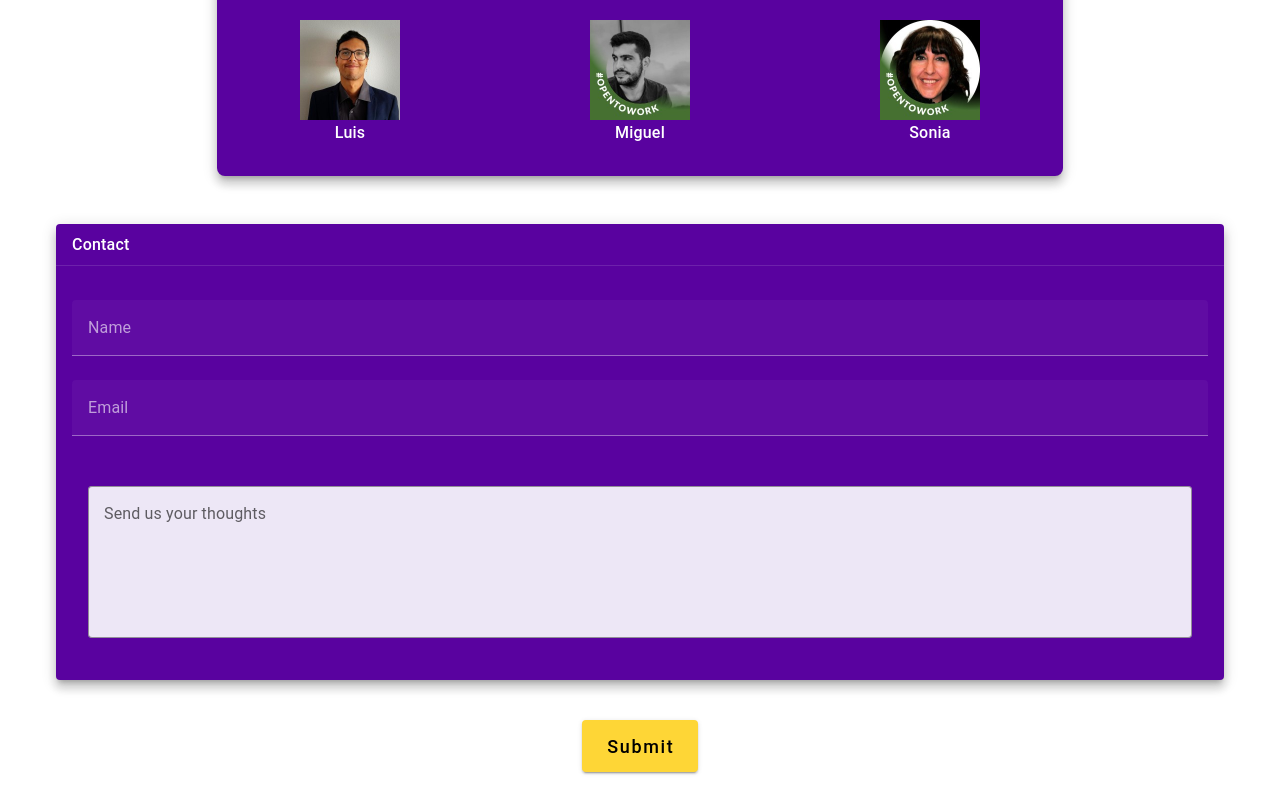
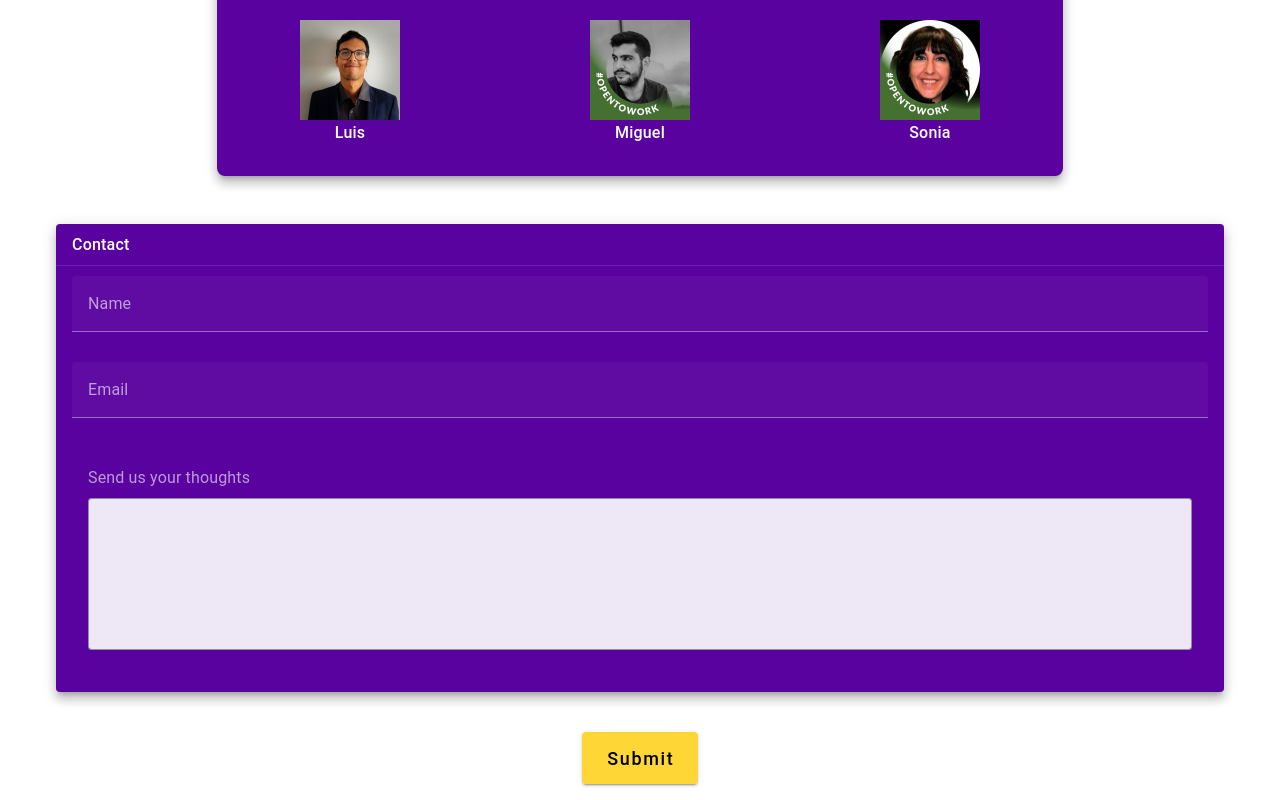
Before and after one commit to luisalvarez246/accessability, a Vue app in the folder frontend/: page /about-us in a window 1280 px wide. Shown: the part 460-1260 px from the top of the page. Built offline with nearby package versions, Linux system fonts and the light colour scheme.

Commit message:
removed hide-details from v-text-field

```diff
--- a/frontend/src/views/AboutUsView.vue
+++ b/frontend/src/views/AboutUsView.vue
@@ -46,26 +46,36 @@
           <v-divider></v-divider>
           <v-card-item>
             <v-form
-              max-width="200"
+              role="form"
             >
               <v-text-field
                 label="Name"
-                hide-details
-                class="my-6"
+                id="input-9"
               >
               </v-text-field>
               <v-text-field
                 label="Email"
-                hide-details
+                id="input-11"
+                class="mt-2"
               >
               </v-text-field>
             </v-form>
-              <v-card-item>
+              <v-card-item
+                class="mt-4"
+              >
+                <v-label
+                  for="send-us-your-thoughts"
+                  class="mb-2"
+                >
+                  Send us your thoughts
+                </v-label>
                 <v-textarea
-                label="Send us your thoughts"
+                id="send-us-your-thoughts"
+                name="send-us-your-thoughts"
+                type="text"
                 variant="outlined"
+                auto-grow
                 bg-color="#EDE7F6"
-                class="mt-10"
                 >
                 </v-textarea>
             </v-card-item>
```
